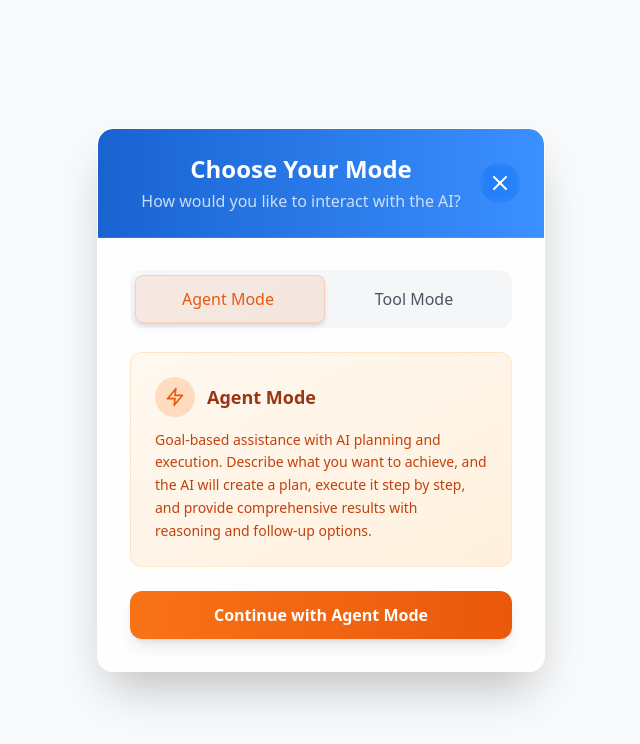
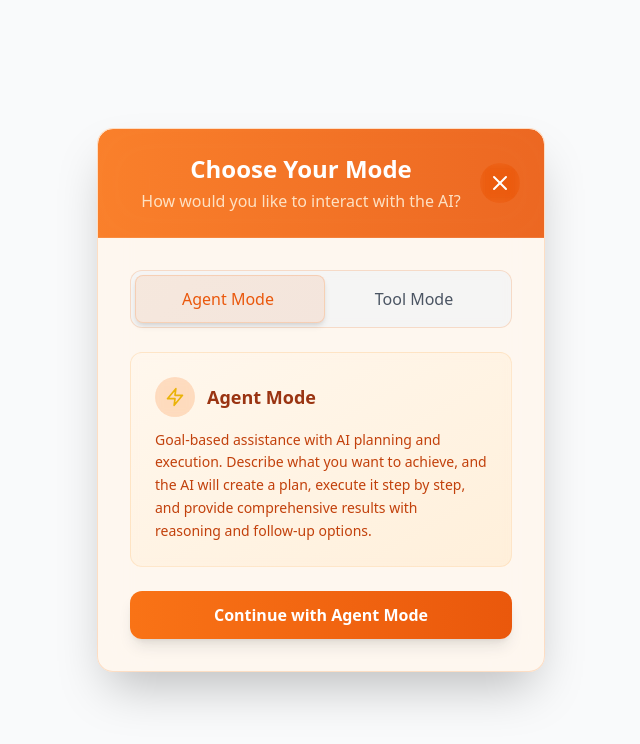
Before and after one commit to GaneshEEE/UI, a React (Vite) app: page / in a window 1280 px wide. Both pictures are taken after a click on the button "C.AIA". Shown: the top 744 px of the page, without its empty margins (319-959 px from the left). Built offline with nearby package versions, Linux system fonts and the light colour scheme.

Commit message:
Fix Agent Mode theming in ModeSelector

```diff
--- a/src/components/ModeSelector.tsx
+++ b/src/components/ModeSelector.tsx
@@ -19,14 +19,20 @@ const ModeSelector: React.FC<ModeSelectorProps> = ({ onModeSelect, onClose }) =>
   };
 
   return (
-    <div className="fixed inset-0 flex items-center justify-center z-40 p-4 animate-fadeIn">
+    <div className={`fixed inset-0 flex items-center justify-center z-40 p-4 animate-fadeIn ${selectedMode === 'agent' ? 'agent-mode-theme' : ''}`}>
       <div className="bg-white/80 backdrop-blur-xl border border-white/20 rounded-2xl shadow-2xl w-full max-w-md overflow-hidden animate-slideInUp">
         {/* Header */}
-        <div className="bg-gradient-to-r from-confluence-blue/90 to-confluence-light-blue/90 backdrop-blur-xl p-6 text-white border-b border-white/10">
+        <div className={`backdrop-blur-xl p-6 text-white border-b border-white/10 ${
+          selectedMode === 'agent'
+            ? 'bg-gradient-to-r from-orange-500/90 to-orange-600/90'
+            : 'bg-gradient-to-r from-confluence-blue/90 to-confluence-light-blue/90'
+        }`}>
           <div className="flex items-center justify-between">
             <div className="text-center flex-1">
               <h2 className="text-2xl font-bold">Choose Your Mode</h2>
-              <p className="text-blue-100/90 mt-1">How would you like to interact with the AI?</p>
+              <p className={`mt-1 ${
+                selectedMode === 'agent' ? 'text-orange-100/90' : 'text-blue-100/90'
+              }`}>How would you like to interact with the AI?</p>
             </div>
             <button onClick={onClose} className="text-white hover:bg-white/10 rounded-full p-2 backdrop-blur-sm transition-colors">
               <X className="w-6 h-6" />
@@ -81,7 +87,7 @@ const ModeSelector: React.FC<ModeSelectorProps> = ({ onModeSelect, onClose }) =>
               <div className="bg-gradient-to-br from-orange-50/80 to-orange-100/80 backdrop-blur-sm rounded-xl p-6 border border-orange-200/50">
                 <div className="flex items-center space-x-3 mb-3">
                   <div className="w-10 h-10 bg-orange-500/20 backdrop-blur-sm rounded-full flex items-center justify-center">
-                    <Zap className="w-5 h-5 text-orange-600" />
+                    <Zap className="w-5 h-5 text-yellow-500" />
                   </div>
                   <h3 className="text-lg font-bold text-orange-800">Agent Mode</h3>
                 </div>
```
